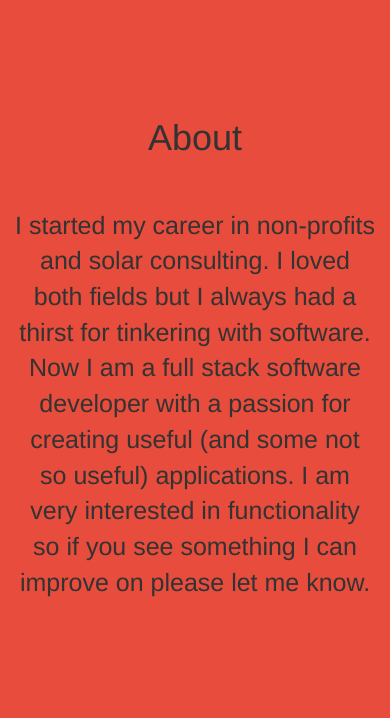
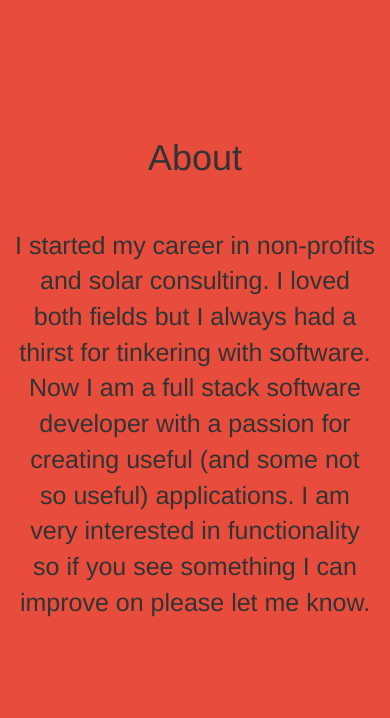
Before and after one commit to LPayyapilli/personal_website, a website: page index.html in a window 390 px wide. Shown: the part 846-1564 px from the top of the page. Drawn offline with Linux system fonts and the light colour scheme.

Commit message:
fixes issue with mobile

```diff
--- a/css/scrolling-nav.css
+++ b/css/scrolling-nav.css
@@ -37,7 +37,7 @@
     background-color: #e74c3c;
     font-size:25px;
     padding-bottom: 450px;
-    padding-top: 100px;
+    padding-top: 120px;
 }
 
 .services-section {
```
